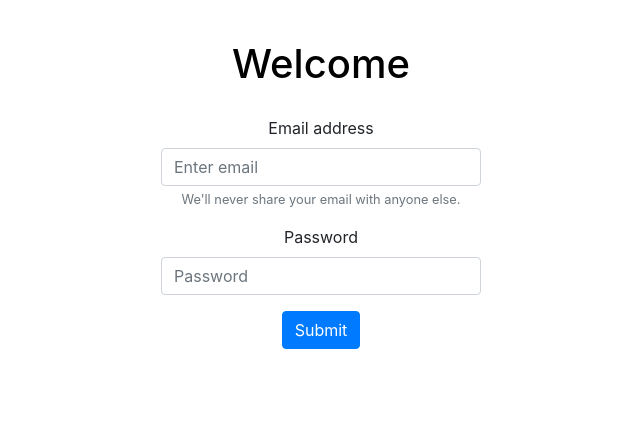
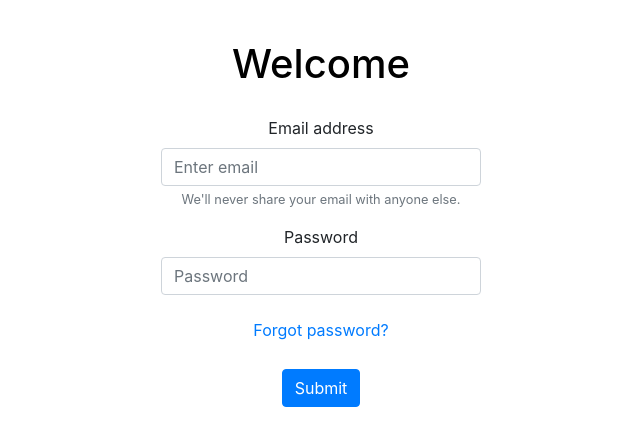
Before and after one commit to Mop-n-more/management-app, a React app in the folder client/: page / in a window 1280 px wide. Shown: the top 446 px of the page, without its empty margins (319-959 px from the left). Built offline with nearby package versions, Linux system fonts and the light colour scheme.

Commit message:
fixed alignment and added forgot password btn

```diff
--- a/client/src/App/pages/Login.js
+++ b/client/src/App/pages/Login.js
@@ -19,13 +19,17 @@ function Login() {
 
   return (
     <CenteredContainer>
-      <Title>Welcome</Title>
+      <Title>
+        Welcome
+      </Title>
 
         <Form onSubmit={handleSubmit}>
           <NextLine>
             <Form.Group controlId='formBasicEmail'>
 
-              <Form.Label>Email address</Form.Label>
+              <Form.Label>
+                Email address
+              </Form.Label>
               <Form.Control
                 type='email'
                 placeholder='Enter email'
@@ -37,7 +41,9 @@ function Login() {
             </Form.Group>
 
             <Form.Group controlId='formBasicPassword'>
-              <Form.Label>Password</Form.Label>
+              <Form.Label>
+                Password
+              </Form.Label>
               <Form.Control
                 type='password'
                 placeholder='Password'
@@ -45,10 +51,15 @@ function Login() {
               />
             </Form.Group>
 
-            <Button  variant='primary' type='submit'>
-              Submit
+            <Button variant='link' href='#'>
+              Forgot password?
             </Button>
 
+            <NextLine>
+              <Button  variant='primary' type='submit'>
+                Submit
+              </Button>
+            </NextLine>
           </NextLine>
 
         </Form>
```
